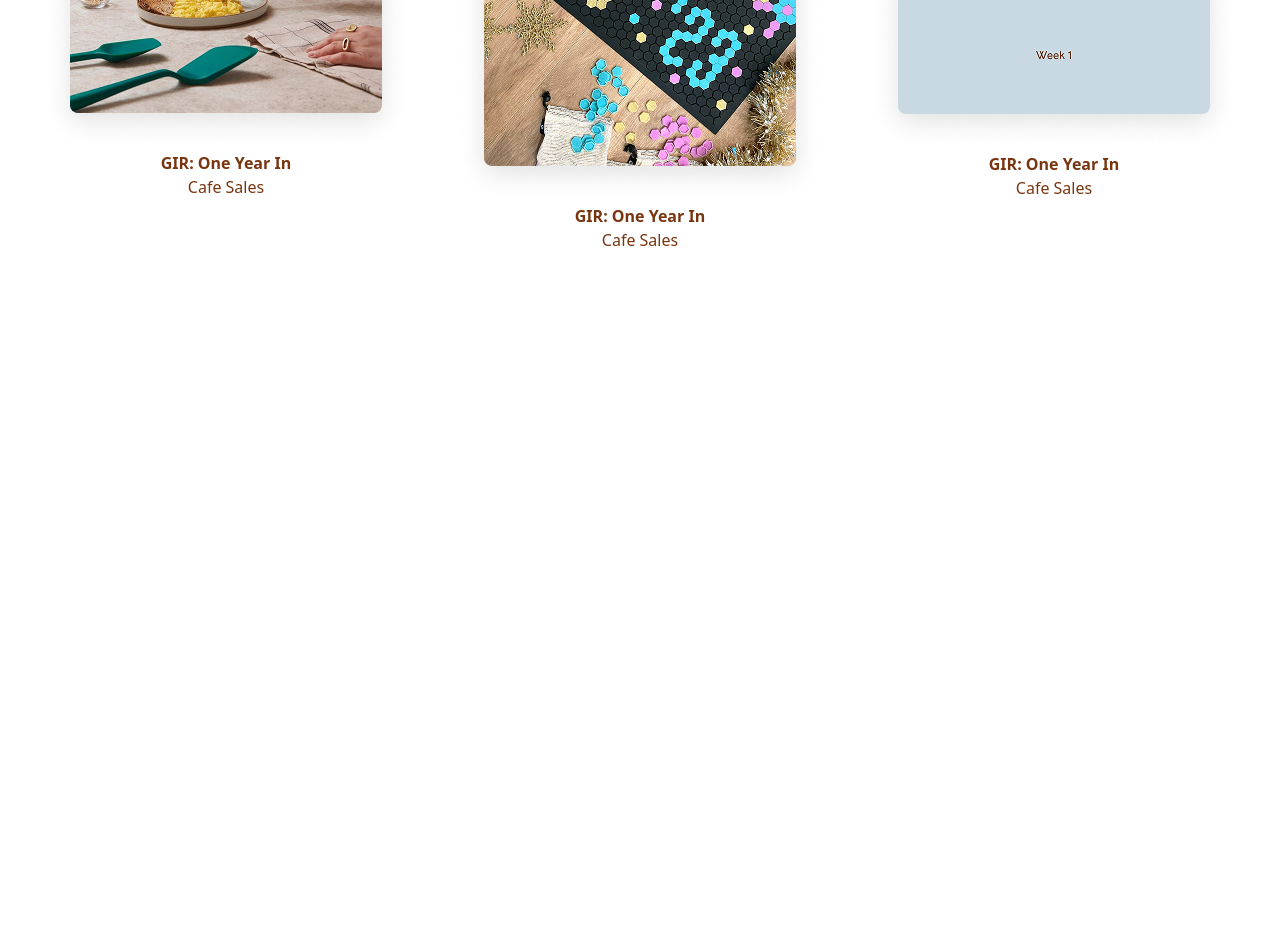
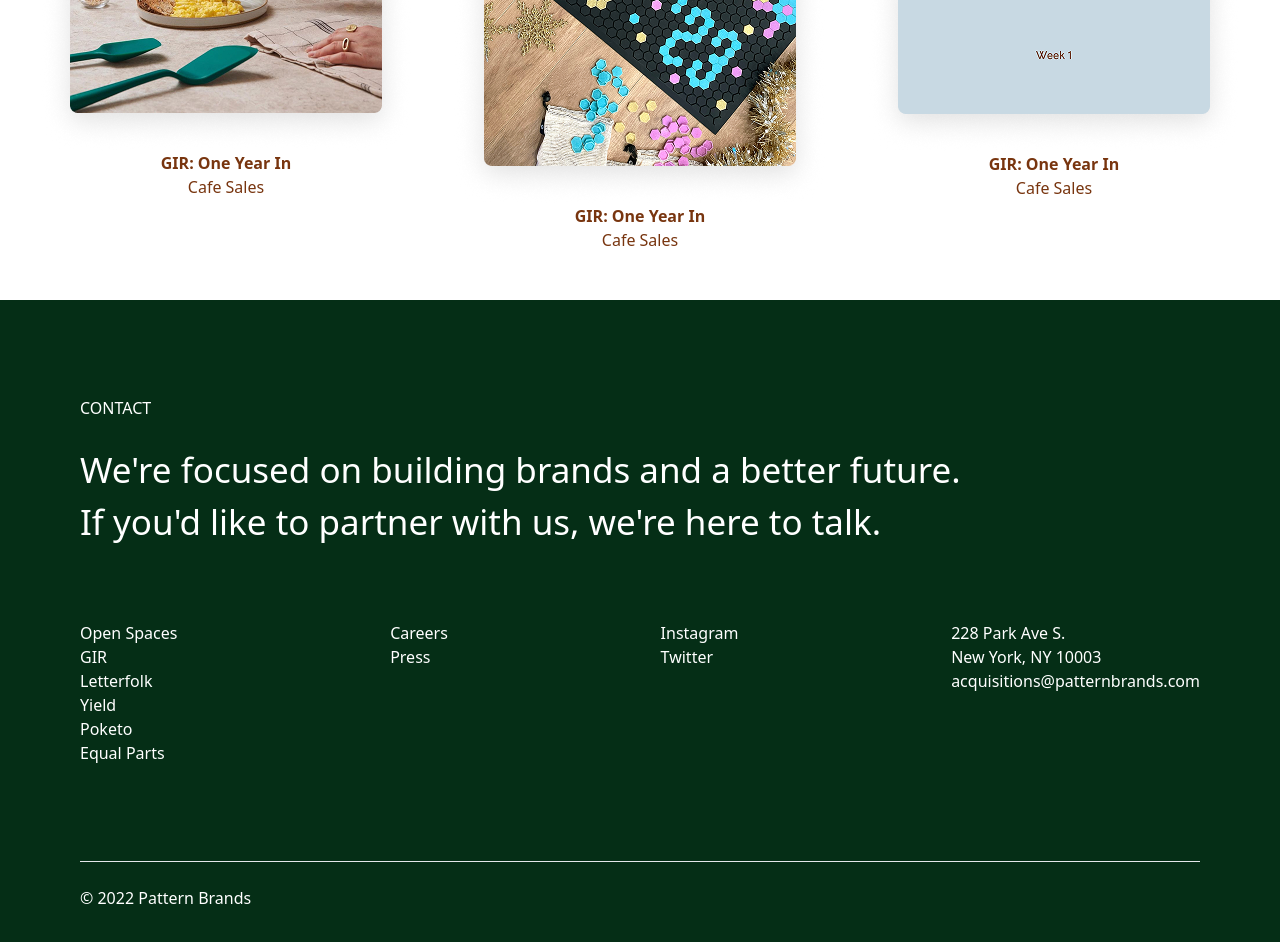
Before and after one commit to umar-jon/Exam, a website: page src/index.html in a window 1280 px wide. Shown: the part 1404-2346 px from the top of the page. Before the commit the page ends 1704 px from the top, so only its background shows below. Drawn offline with nearby package versions, Linux system fonts and the light colour scheme; files that its build step writes are made by us from their sources.

Commit message:
add footer

```diff
--- a/src/index.html
+++ b/src/index.html
@@ -60,5 +60,45 @@
      </section>
 </main>
 </div>
+<footer class="bg-green-950 text-white px-20 py-24">
+<p>CONTACT</p>
+<br>
+<p class="text-[35px]">We're focused on building brands and a better future.</p>
+<p class="text-[35px]">If you'd like to partner with us, we're
+    here
+    to talk.</p>
+    <br><br><br>
+    <div class="flex flex-col gap-16 text-center xl:flex-row xl:text-start xl:justify-between ">
+        <div>
+            <p>Open Spaces</p>
+           <p>    GIR</p>
+            <p> Letterfolk</p>
+               <p>Yield</p>
+                <p>Poketo</p>
+                <p>Equal Parts</p>
+        </div>
+        <div>
+
+            <p>Careers</p>
+             <p>   Press</p>
+        </div>
+        <div>
+
+            <p>Instagram</p>
+              <p>  Twitter</p>
+        </div>
+        <div>
+
+            <p>228 Park Ave S.</p>
+            <p>   New York, NY 10003</p>
+               <p>acquisitions@patternbrands.com</p>
+        </div>
+    </div>
+<br><br><br><br>
+<hr>
+<br>
+<p>© 2022 Pattern Brands</p>
+</footer>
+
 </body>
 </html>
```
